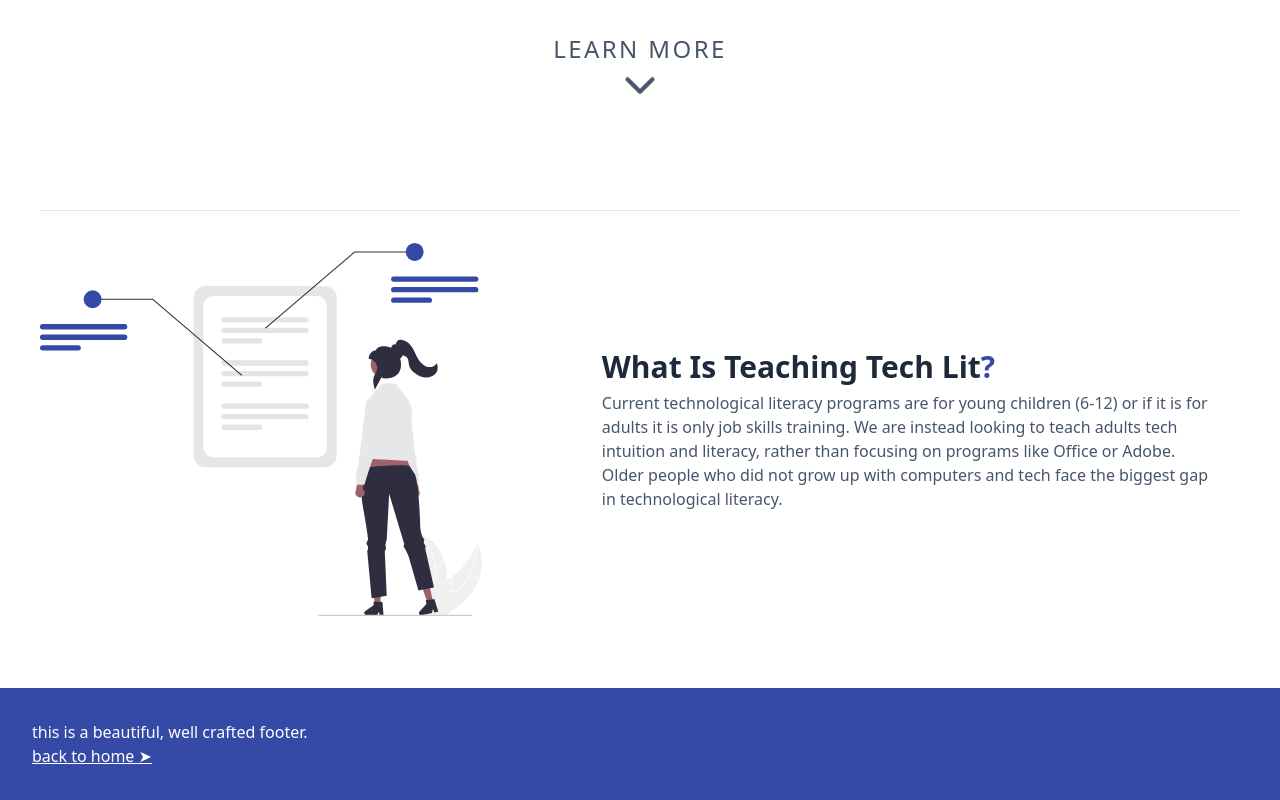
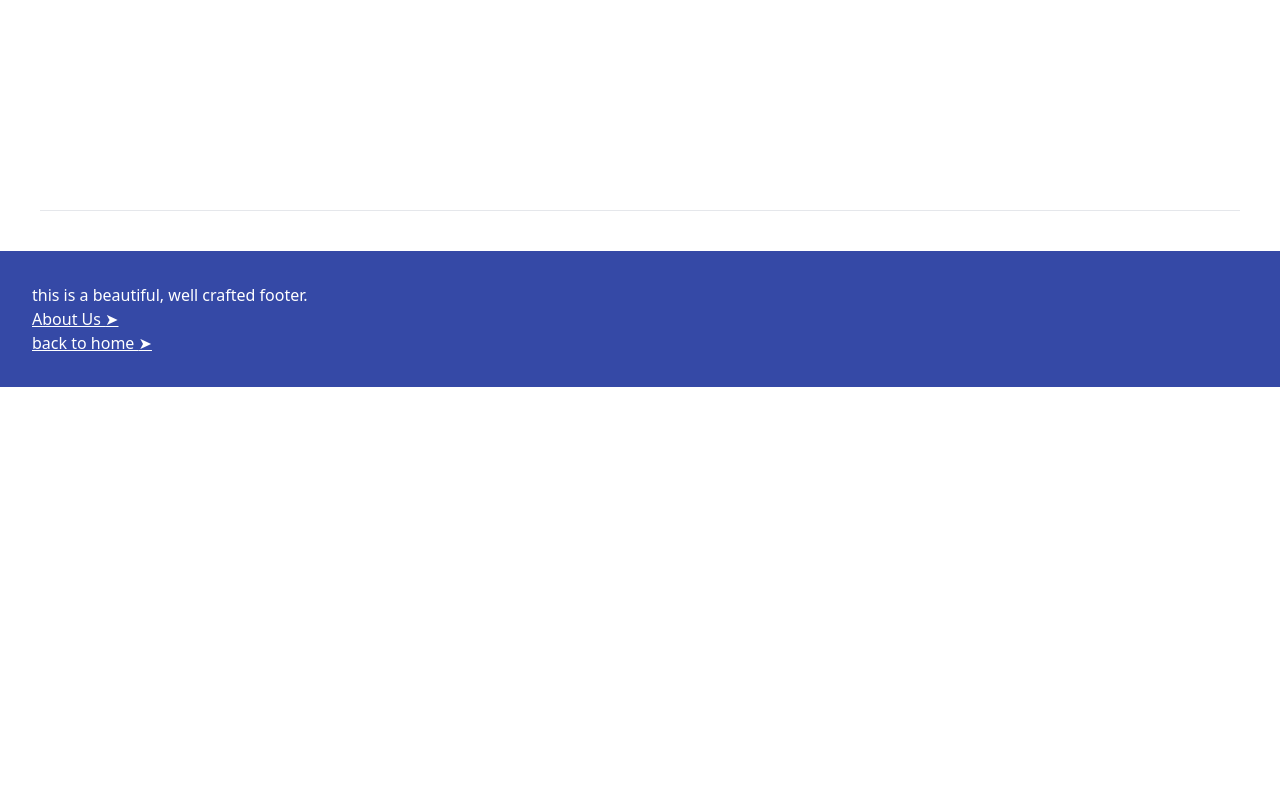
Before and after one commit to j-cleme/capstone_teaching-tech-lit, a SvelteKit app: page / in a window 1280 px wide. Shown: the part 582-1382 px from the top of the page. After the commit the page ends 969 px from the top, so only its background shows below. Built offline with nearby package versions, Linux system fonts and the light colour scheme.

Commit message:
about page created
moved everything from under the cut on the landing page to an /about page, linked through the footer. Simplifies the landing and more importantly makes it so that there is only one call to action.

```diff
--- a/src/routes/+layout.svelte
+++ b/src/routes/+layout.svelte
@@ -102,5 +102,6 @@
 <footer class="w-full mt-10 bg-[#3549A6] text-white p-8 flex flex-col">
 	<p>this is a beautiful, well crafted footer.</p>
 
+	<a href="{base}/about" class="underline max-w-fit">About Us <span>&#10148;</span></a>
 	<a href="{base}/" class="underline max-w-fit">back to home <span>&#10148;</span></a>
 </footer>
--- a/src/routes/+page.svelte
+++ b/src/routes/+page.svelte
@@ -35,26 +35,5 @@
 				class="md:max-w-[35rem] md:max-h-[35rem] md:my-0 my-4 w-5/6 h-auto"
 			/>
 		</div>
-		<LearnMore />
 	</div>
-	<section class="flex md:flex-row flex-col justify-center items-center my-8">
-		<picture>
-			<img
-				src="{base}/assets/attention.svg"
-				alt="Attention SVG"
-				class="md:max-w-[35rem] md:max-h-[35rem] w-5/6 h-auto"
-			/>
-		</picture>
-		<section class="p-8">
-			<h3 class="text-3xl text-slate-800 font-semibold">
-				What Is Teaching Tech Lit<span class="text-[#3549A6]">?</span>
-			</h3>
-			<p class="text-base lg:max-w-[70ch] text-slate-600 pt-1.5 ">
-				Current technological literacy programs are for young children (6-12) or if it is for adults
-				it is only job skills training. We are instead looking to teach adults tech intuition and
-				literacy, rather than focusing on programs like Office or Adobe. Older people who did not
-				grow up with computers and tech face the biggest gap in technological literacy.
-			</p>
-		</section>
-	</section>
 </main>
--- /dev/null
+++ b/src/routes/about/+page.svelte
@@ -0,0 +1,24 @@
+<script>
+	import { base } from '$app/paths';
+</script>
+
+<section class="flex md:flex-row flex-col justify-center items-center my-8">
+	<picture>
+		<img
+			src="{base}/assets/attention.svg"
+			alt="Attention SVG"
+			class="md:max-w-[35rem] md:max-h-[35rem] w-5/6 h-auto"
+		/>
+	</picture>
+	<section class="p-8">
+		<h3 class="text-3xl text-slate-800 font-semibold">
+			What Is Teaching Tech Lit<span class="text-[#3549A6]">?</span>
+		</h3>
+		<p class="text-base lg:max-w-[70ch] text-slate-600 pt-1.5 ">
+			Current technological literacy programs are for young children (6-12) or if it is for adults
+			it is only job skills training. We are instead looking to teach adults tech intuition and
+			literacy, rather than focusing on programs like Office or Adobe. Older people who did not grow
+			up with computers and tech face the biggest gap in technological literacy.
+		</p>
+	</section>
+</section>
```
